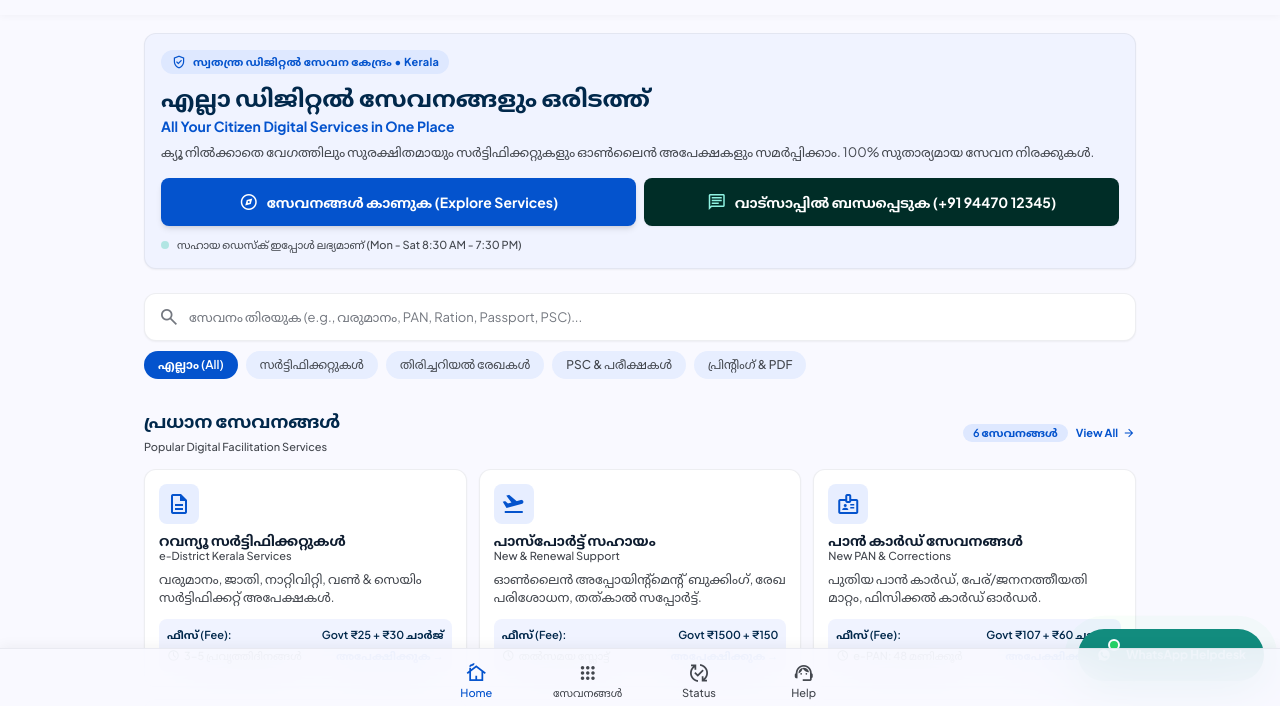
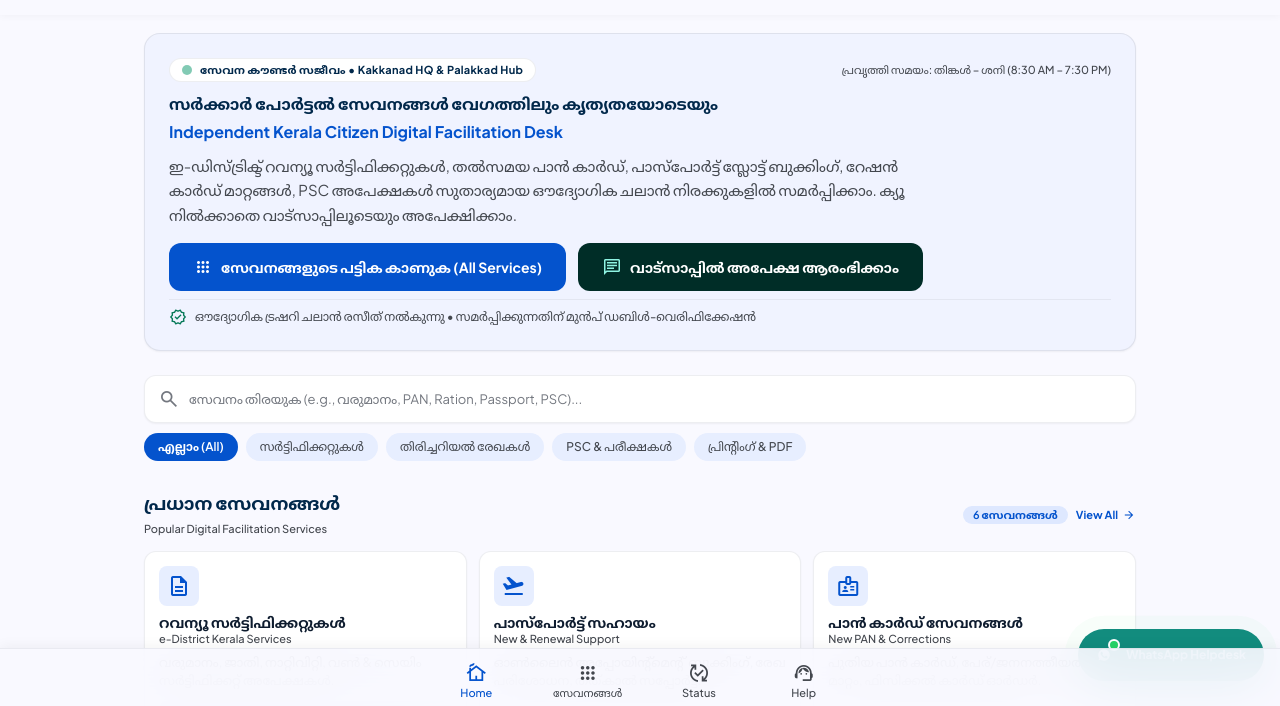
Before and after one commit to risvanap/Nexa-Digital-Services, a website: page index.html in a window 1280 px wide. Shown: the part 87-793 px from the top of the page. Drawn offline with nearby package versions, Linux system fonts and the light colour scheme.

Commit message:
Elevate frontend design: bespoke Kerala citizen kiosk styling, enhanced Malayalam typography, and intentional action vocabulary

```diff
--- a/css/styles.css
+++ b/css/styles.css
@@ -1,52 +1,85 @@
-/* Nexa Digital Services - Custom Styling & Design System */
+/* Nexa Digital Services - Elevated Citizen Kiosk Design System */
 @import url('https://fonts.googleapis.com/css2?family=Plus+Jakarta+Sans:wght@300;400;500;600;700;800&family=Noto+Sans+Malayalam:wght@300;400;500;600;700;800&display=swap');
 @import url('https://fonts.googleapis.com/css2?family=Material+Symbols+Outlined:opsz,wght,FILL,GRAD@20..48,100..700,0..1,-50..200');
 
 :root {
-  --primary: #01284b;
-  --primary-container: #1e3e62;
-  --on-primary: #ffffff;
-  --on-primary-container: #8ba9d3;
-  --primary-fixed: #d3e4ff;
-  --primary-fixed-dim: #aac9f4;
-  --secondary: #0453cd;
-  --secondary-container: #356ee7;
-  --secondary-fixed: #dae2ff;
-  --secondary-fixed-dim: #b2c5ff;
-  --tertiary: #002d27;
-  --tertiary-container: #00453d;
-  --on-tertiary-container: #50b8a8;
-  --tertiary-fixed: #8ff4e3;
-  --tertiary-fixed-dim: #72d8c8;
-  --surface: #f9f9ff;
-  --surface-container-lowest: #ffffff;
-  --surface-container-low: #f0f3ff;
-  --surface-container: #e7eeff;
-  --surface-container-high: #dee8ff;
-  --surface-container-highest: #d6e3fe;
-  --on-surface: #0e1c2f;
-  --on-surface-variant: #43474e;
-  --outline: #73777f;
-  --outline-variant: #c3c6cf;
-  --whatsapp-green: #128c7e;
+  /* Core Administrative Palette */
+  --kiosk-navy: #01284b;
+  --kiosk-navy-light: #1e3e62;
+  --action-cobalt: #0453cd;
+  --action-cobalt-hover: #033fa0;
+  --kerala-green: #0a6854;
+  --whatsapp-teal: #128c7e;
   --whatsapp-bright: #25d366;
+
+  /* Paper Surfaces & Tonal Containers */
+  --surface-paper: #f8fafc;
+  --surface-card: #ffffff;
+  --surface-tonal: #f1f5f9;
+  --surface-accent: #e2e8f0;
+
+  /* Text & Structural Outlines */
+  --ink-primary: #0f172a;
+  --ink-secondary: #475569;
+  --ink-muted: #64748b;
+  --border-subtle: #e2e8f0;
+  --border-strong: #cbd5e1;
 }
 
 body {
   font-family: 'Plus Jakarta Sans', 'Noto Sans Malayalam', sans-serif;
-  background-color: var(--surface);
-  color: var(--on-surface);
+  background-color: var(--surface-paper);
+  color: var(--ink-primary);
   overscroll-behavior-y: none;
   -webkit-tap-highlight-color: transparent;
+  text-rendering: optimizeLegibility;
 }
 
-/* Adjust line-height for Malayalam script to prevent conjunct clipping */
+/* Distinctive Malayalam Typography: Generous line-height to protect ascenders, descenders, and vowel matras */
 .malayalam-text, [lang="ml"], .font-malayalam {
   font-family: 'Noto Sans Malayalam', 'Plus Jakarta Sans', sans-serif;
-  line-height: 1.6;
+  line-height: 1.75;
+  letter-spacing: 0.01em;
 }
 
-/* Hide scrollbar for clean horizontal chips */
+/* Clear, tactile touch states */
+.btn-touch {
+  transition: transform 0.12s ease, background-color 0.15s ease, box-shadow 0.15s ease;
+}
+.btn-touch:active {
+  transform: scale(0.98);
+}
+
+/* Crisp card elevation - avoiding muddy generic AI shadows */
+.kiosk-card {
+  background-color: var(--surface-card);
+  border: 1px solid var(--border-subtle);
+  border-radius: 0.875rem;
+  transition: border-color 0.2s ease, box-shadow 0.2s ease;
+}
+.kiosk-card:hover {
+  border-color: var(--border-strong);
+  box-shadow: 0 4px 16px rgba(1, 40, 75, 0.05);
+}
+
+/* Stat & Fee Badges */
+.fee-badge-govt {
+  background-color: #f1f5f9;
+  color: #334155;
+  border: 1px solid #e2e8f0;
+}
+.fee-badge-center {
+  background-color: #e0f2fe;
+  color: #0369a1;
+  border: 1px solid #bae6fd;
+}
+.fee-badge-total {
+  background-color: #ecfdf5;
+  color: #047857;
+  border: 1px solid #a7f3d0;
+}
+
+/* Clean Horizontal Scroll (No scrollbar visual noise) */
 .no-scrollbar::-webkit-scrollbar {
   display: none;
 }
@@ -55,28 +88,33 @@ body {
   scrollbar-width: none;
 }
 
-/* Ripple & Active states */
-.btn-touch:active {
-  transform: scale(0.98);
+/* Stepper rail for genuine administrative sequence */
+.stepper-step {
+  position: relative;
+}
+.stepper-step:not(:last-child)::after {
+  content: '';
+  position: absolute;
+  top: 1.25rem;
+  left: 2rem;
+  right: -1rem;
+  height: 2px;
+  background-color: var(--border-subtle);
+  z-index: 0;
 }
 
-/* Custom Checkbox */
-.custom-checkbox:checked {
-  background-color: var(--secondary);
-  border-color: var(--secondary);
+/* Floating WhatsApp Pulse */
+@keyframes whatsappPulseRing {
+  0% { box-shadow: 0 0 0 0 rgba(37, 211, 102, 0.5); }
+  70% { box-shadow: 0 0 0 12px rgba(37, 211, 102, 0); }
+  100% { box-shadow: 0 0 0 0 rgba(37, 211, 102, 0); }
 }
 
-/* Smooth fade-in animations */
-@keyframes fadeIn {
-  from { opacity: 0; transform: translateY(6px); }
-  to { opacity: 1; transform: translateY(0); }
+.whatsapp-pulse {
+  animation: whatsappPulseRing 2.4s infinite;
 }
 
-.animate-fade-in {
-  animation: fadeIn 0.25s ease-out forwards;
-}
-
-/* Safe area padding for mobile notches */
+/* Safe area padding */
 .pt-safe {
   padding-top: max(env(safe-area-inset-top, 0px), 0px);
 }
@@ -84,20 +122,10 @@ body {
   padding-bottom: max(env(safe-area-inset-bottom, 0px), 0px);
 }
 
-/* Floating WhatsApp Pulse Animation */
-@keyframes whatsappPulse {
-  0% { box-shadow: 0 0 0 0 rgba(37, 211, 102, 0.6); }
-  70% { box-shadow: 0 0 0 14px rgba(37, 211, 102, 0); }
-  100% { box-shadow: 0 0 0 0 rgba(37, 211, 102, 0); }
+/* Subtle glass navigation */
+.glass-nav {
+  background-color: rgba(248, 250, 252, 0.94);
+  backdrop-filter: blur(12px);
+  -webkit-backdrop-filter: blur(12px);
+  border-bottom: 1px solid rgba(226, 232, 240, 0.8);
 }
-
-.whatsapp-pulse {
-  animation: whatsappPulse 2s infinite;
-}
-
-/* Backdrop blur support */
-.glass-nav {
-  background-color: rgba(249, 249, 255, 0.92);
-  backdrop-filter: blur(16px);
-  -webkit-backdrop-filter: blur(16px);
-}
--- a/index.html
+++ b/index.html
@@ -195,44 +195,53 @@
   <main class="flex flex-col relative w-full pt-28 pb-24 bg-surface min-h-screen max-w-5xl mx-auto">
     <div class="flex flex-col w-full pb-8">
 
-      <!-- Top Trust & Quick Intro Banner -->
+      <!-- Citizen Facilitation Hero & Live Counter Banner -->
       <section class="px-margin pt-2 pb-4">
-        <div class="bg-surface-container-low rounded-xl p-space-md shadow-sm flex flex-col gap-space-sm relative overflow-hidden border border-outline-variant/30">
-          <div class="flex items-center gap-1.5 bg-surface-container-high px-2.5 py-1 rounded-full w-fit">
-            <span class="material-symbols-outlined text-secondary text-[16px]">verified_user</span>
-            <span class="font-label-sm text-label-sm text-secondary font-bold tracking-wide">
-              സ്വതന്ത്ര ഡിജിറ്റൽ സേവന കേന്ദ്രം • Kerala
+        <div class="bg-surface-container-low rounded-2xl p-space-md md:p-space-lg shadow-sm flex flex-col gap-space-sm relative overflow-hidden border border-outline-variant/40">
+
+          <!-- Live Operational Strip -->
+          <div class="flex items-center justify-between flex-wrap gap-2">
+            <div class="flex items-center gap-2 bg-surface-container-lowest px-3 py-1 rounded-full border border-outline-variant/30 w-fit">
+              <span class="w-2.5 h-2.5 rounded-full bg-emerald-600 animate-pulse"></span>
+              <span class="font-label-sm text-label-sm text-primary font-bold tracking-wide">
+                സേവന കൗണ്ടർ സജീവം • Kakkanad HQ &amp; Palakkad Hub
+              </span>
+            </div>
+            <span class="font-label-sm text-label-sm text-on-surface-variant font-medium">
+              പ്രവൃത്തി സമയം: തിങ്കൾ – ശനി (8:30 AM – 7:30 PM)
             </span>
           </div>
 
-          <div class="flex flex-col gap-1">
-            <h1 class="font-headline-lg-mobile text-headline-lg-mobile text-primary font-extrabold leading-tight">
-              എല്ലാ ഡിജിറ്റൽ സേവനങ്ങളും ഒരിടത്ത്
+          <!-- Main Hero Headline -->
+          <div class="flex flex-col gap-1.5 pt-1">
+            <h1 class="font-headline-lg-mobile md:font-headline-lg text-primary font-extrabold leading-tight">
+              സർക്കാർ പോർട്ടൽ സേവനങ്ങൾ വേഗത്തിലും കൃത്യതയോടെയും
             </h1>
-            <p class="font-label-lg text-label-lg text-secondary font-bold">
-              All Your Citizen Digital Services in One Place
+            <p class="font-headline-sm text-secondary font-bold">
+              Independent Kerala Citizen Digital Facilitation Desk
             </p>
-            <p class="font-body-sm text-body-sm text-on-surface-variant leading-snug mt-1">
-              ക്യൂ നിൽക്കാതെ വേഗത്തിലും സുരക്ഷിതമായും സർട്ടിഫിക്കറ്റുകളും ഓൺലൈൻ അപേക്ഷകളും സമർപ്പിക്കാം. 100% സുതാര്യമായ സേവന നിരക്കുകൾ.
+            <p class="font-body-md text-body-md text-on-surface-variant leading-relaxed max-w-3xl mt-1">
+              ഇ-ഡിസ്ട്രിക്ട് റവന്യൂ സർട്ടിഫിക്കറ്റുകൾ, തൽസമയ പാൻ കാർഡ്, പാസ്‌പോർട്ട് സ്ലോട്ട് ബുക്കിംഗ്, റേഷൻ കാർഡ് മാറ്റങ്ങൾ, PSC അപേക്ഷകൾ സുതാര്യമായ ഔദ്യോഗിക ചലാൻ നിരക്കുകളിൽ സമർപ്പിക്കാം. ക്യൂ നിൽക്കാതെ വാട്സാപ്പിലൂടെയും അപേക്ഷിക്കാം.
             </p>
           </div>
 
-          <!-- Quick Action Buttons -->
-          <div class="flex flex-col sm:flex-row gap-2 mt-2">
-            <a class="h-12 flex-1 bg-secondary hover:bg-primary text-on-secondary rounded-lg flex items-center justify-center gap-2 font-label-lg text-label-lg font-bold shadow-md transition-all active:scale-[0.99]" href="services.html">
-              <span class="material-symbols-outlined text-[20px]">explore</span>
-              <span>സേവനങ്ങൾ കാണുക (Explore Services)</span>
+          <!-- Direct Citizen Action Buttons -->
+          <div class="flex flex-col sm:flex-row gap-3 mt-2">
+            <a class="h-12 px-6 bg-secondary hover:bg-primary text-on-secondary rounded-xl flex items-center justify-center gap-2 font-label-lg text-label-lg font-bold shadow-xs transition-all active:scale-[0.99]" href="services.html">
+              <span class="material-symbols-outlined text-[20px]">apps</span>
+              <span>സേവനങ്ങളുടെ പട്ടിക കാണുക (All Services)</span>
             </a>
-            <a class="h-12 flex-1 bg-tertiary text-on-tertiary hover:bg-tertiary-container rounded-lg flex items-center justify-center gap-2 font-label-lg text-label-lg font-bold shadow-sm transition-all active:scale-[0.99]" href="https://wa.me/919447012345?text=Hello%20Nexa,%20I%20would%20like%20to%20apply%20for%20a%20service" rel="noopener noreferrer" target="_blank">
+            <a class="h-12 px-6 bg-tertiary text-on-tertiary hover:bg-tertiary-container rounded-xl flex items-center justify-center gap-2 font-label-lg text-label-lg font-bold shadow-xs transition-all active:scale-[0.99]" href="https://wa.me/919447012345?text=Hello%20Nexa%20Services,%20I%20would%20like%20to%20apply%20for%20a%20service" rel="noopener noreferrer" target="_blank">
               <span class="material-symbols-outlined text-[20px] text-tertiary-fixed">chat</span>
-              <span>വാട്സാപ്പിൽ ബന്ധപ്പെടുക (+91 94470 12345)</span>
+              <span>വാട്സാപ്പിൽ അപേക്ഷ ആരംഭിക്കാം</span>
             </a>
           </div>
 
-          <div class="flex items-center gap-2 pt-1">
-            <span class="w-2 h-2 rounded-full bg-tertiary-fixed-dim animate-pulse"></span>
-            <span class="font-label-sm text-label-sm text-on-surface-variant font-medium">
-              സഹായ ഡെസ്ക് ഇപ്പോൾ ലഭ്യമാണ് (Mon - Sat 8:30 AM - 7:30 PM)
+          <!-- Citizen Assurance Seal -->
+          <div class="flex items-center gap-2 pt-2 border-t border-outline-variant/30 text-xs text-on-surface-variant">
+            <span class="material-symbols-outlined text-emerald-700 text-[18px]">verified</span>
+            <span class="font-medium">
+              ഔദ്യോഗിക ട്രഷറി ചലാൻ രസീത് നൽകുന്നു • സമർപ്പിക്കുന്നതിന് മുൻപ് ഡബിൾ-വെരിഫിക്കേഷൻ
             </span>
           </div>
         </div>
@@ -312,7 +321,7 @@
                   <span class="material-symbols-outlined text-[13px]">schedule</span>
                   <span>3-5 പ്രവൃത്തിദിനങ്ങൾ</span>
                 </span>
-                <span class="text-secondary font-bold">അപേക്ഷിക്കുക →</span>
+                <span class="text-secondary font-bold">വിശദാംശങ്ങൾ കാണുക</span>
               </div>
             </div>
           </article>
@@ -341,7 +350,7 @@
                   <span class="material-symbols-outlined text-[13px]">schedule</span>
                   <span>തൽസമയ സ്ലോട്ട്</span>
                 </span>
-                <span class="text-secondary font-bold">അപേക്ഷിക്കുക →</span>
+                <span class="text-secondary font-bold">സ്ലോട്ട് പരിശോധിക്കാം</span>
               </div>
             </div>
           </article>
@@ -370,7 +379,7 @@
                   <span class="material-symbols-outlined text-[13px]">schedule</span>
                   <span>e-PAN: 48 മണിക്കൂർ</span>
                 </span>
-                <span class="text-secondary font-bold">അപേക്ഷിക്കുക →</span>
+                <span class="text-secondary font-bold">പാൻ അപേക്ഷിക്കാം</span>
               </div>
             </div>
           </article>
@@ -399,7 +408,7 @@
                   <span class="material-symbols-outlined text-[13px]">schedule</span>
                   <span>5-7 പ്രവൃത്തിദിനം</span>
                 </span>
-                <span class="text-secondary font-bold">അപേക്ഷിക്കുക →</span>
+                <span class="text-secondary font-bold">അംഗങ്ങളെ ചേർക്കാം</span>
               </div>
             </div>
           </article>
@@ -428,7 +437,7 @@
                   <span class="material-symbols-outlined text-[13px]">schedule</span>
                   <span>തൽസമയ കൺഫർമേഷൻ</span>
                 </span>
-                <span class="text-secondary font-bold">അപേക്ഷിക്കുക →</span>
+                <span class="text-secondary font-bold">പ്രൊഫൈൽ തുടങ്ങാം</span>
               </div>
             </div>
           </article>
@@ -457,7 +466,7 @@
                   <span class="material-symbols-outlined text-[13px]">schedule</span>
                   <span>തൽസമയം കൈപ്പറ്റാം</span>
                 </span>
-                <span class="text-secondary font-bold">കാണുക →</span>
+                <span class="text-secondary font-bold">നിരക്കുകൾ പരിശോധിക്കാം</span>
               </div>
             </div>
           </article>
```
Also changed, not shown: service-details.html (+3 -3 lines), services.html (+12 -12 lines), 1 other file.
